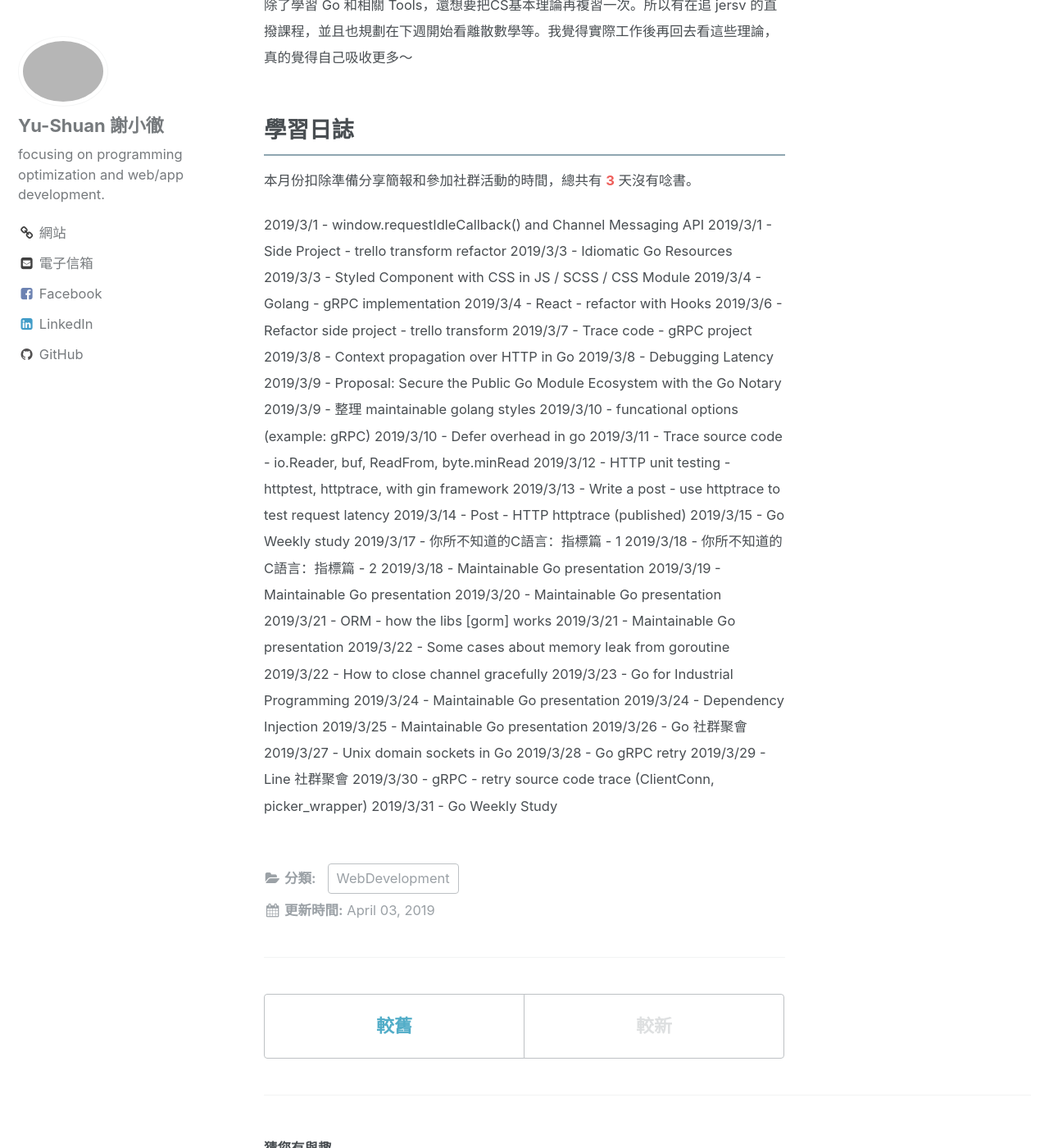
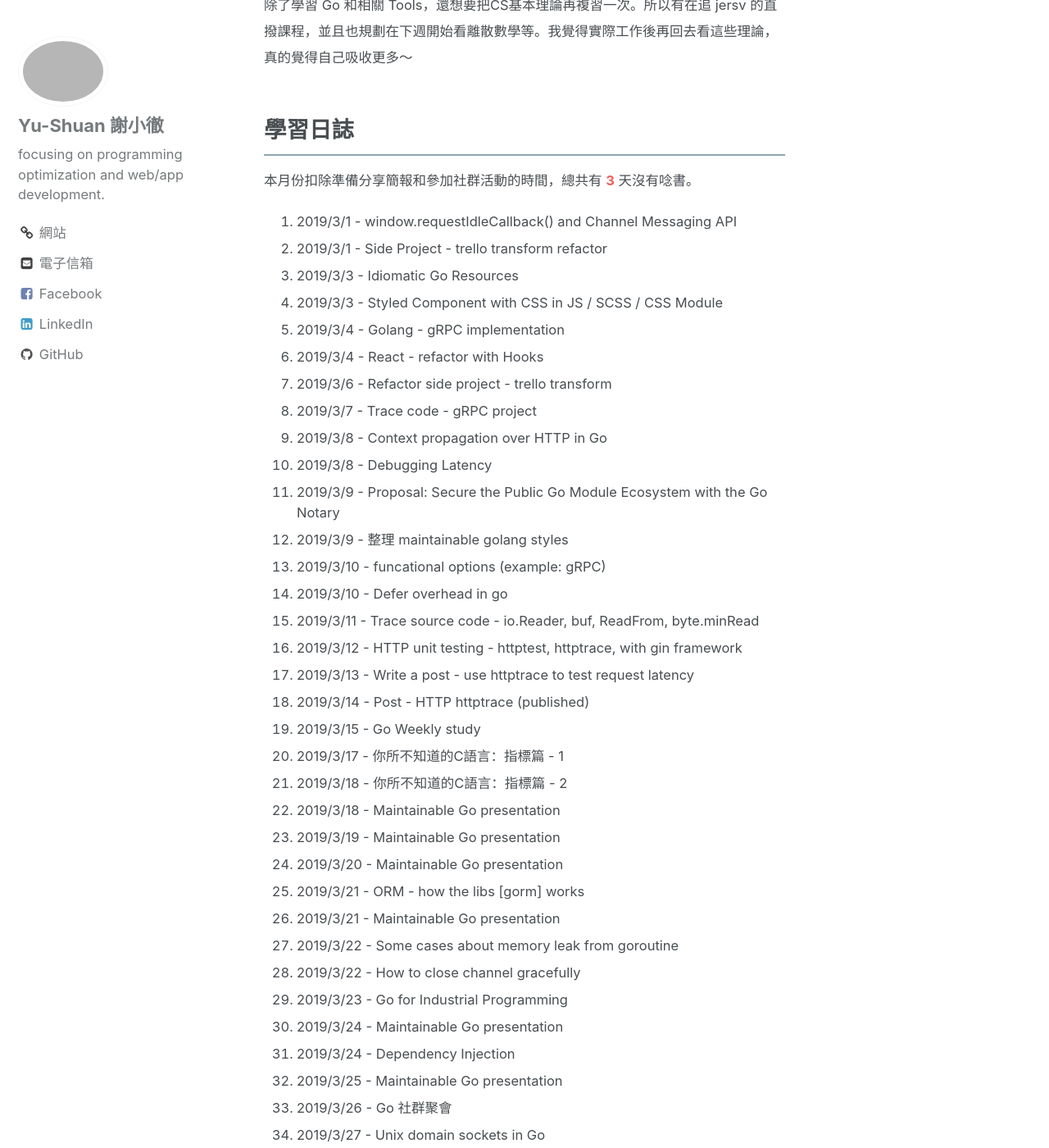
Before and after one commit to YuShuanHsieh/yushuanhsieh.github.io, a Jekyll site: the page built from _posts/2019-04-04-study-201903.markdown, in a window 1280 px wide and 1400 px high, scrolled down 1491 px. Shown: the whole window at 82% size. Built offline with Jekyll 4.4.1, drawn with Linux system fonts in a browser that asks for light colours; some of the changed lines change nothing that is shown; some of the changed text lies outside the part shown.

```diff
--- a/_posts/2019-04-04-study-201903.markdown
+++ b/_posts/2019-04-04-study-201903.markdown
@@ -20,41 +20,41 @@
 ## 學習日誌
 本月份扣除準備分享簡報和參加社群活動的時間，總共有 **3** 天沒有唸書。
 
-2019/3/1 - window.requestIdleCallback() and Channel Messaging API
-2019/3/1 - Side Project - trello transform refactor
-2019/3/3 - Idiomatic Go Resources
-2019/3/3 - Styled Component with CSS in JS / SCSS / CSS Module
-2019/3/4 - Golang - gRPC implementation
-2019/3/4 - React - refactor with Hooks
-2019/3/6 - Refactor side project - trello transform
-2019/3/7 - Trace code - gRPC project
-2019/3/8 - Context propagation over HTTP in Go
-2019/3/8 - Debugging Latency
-2019/3/9 - Proposal: Secure the Public Go Module Ecosystem with the Go Notary
-2019/3/9 - 整理 maintainable golang styles
-2019/3/10 - funcational options (example: gRPC)
-2019/3/10 - Defer overhead in go
-2019/3/11 - Trace source code - io.Reader, buf, ReadFrom, byte.minRead
-2019/3/12 - HTTP unit testing - httptest, httptrace, with gin framework
-2019/3/13 - Write a post - use httptrace to test request latency
-2019/3/14 - Post - HTTP httptrace (published)
-2019/3/15 - Go Weekly study
-2019/3/17 - 你所不知道的C語言：指標篇 - 1
-2019/3/18 - 你所不知道的C語言：指標篇 - 2
-2019/3/18 - Maintainable Go presentation
-2019/3/19 - Maintainable Go presentation
-2019/3/20 - Maintainable Go presentation
-2019/3/21 - ORM - how the libs [gorm] works
-2019/3/21 - Maintainable Go presentation
-2019/3/22 - Some cases about memory leak from goroutine
-2019/3/22 - How to close channel gracefully
-2019/3/23 - Go for Industrial Programming
-2019/3/24 - Maintainable Go presentation
-2019/3/24 - Dependency Injection
-2019/3/25 - Maintainable Go presentation
-2019/3/26 - Go 社群聚會
-2019/3/27 - Unix domain sockets in Go
-2019/3/28 - Go gRPC retry
-2019/3/29 - Line 社群聚會
-2019/3/30 - gRPC - retry source code trace (ClientConn, picker_wrapper)
-2019/3/31 - Go Weekly Study
+1. 2019/3/1 - window.requestIdleCallback() and Channel Messaging API
+2. 2019/3/1 - Side Project - trello transform refactor
+3. 2019/3/3 - Idiomatic Go Resources
+4. 2019/3/3 - Styled Component with CSS in JS / SCSS / CSS Module
+5. 2019/3/4 - Golang - gRPC implementation
+6. 2019/3/4 - React - refactor with Hooks
+7. 2019/3/6 - Refactor side project - trello transform
+8. 2019/3/7 - Trace code - gRPC project
+9. 2019/3/8 - Context propagation over HTTP in Go
+10. 2019/3/8 - Debugging Latency
+11. 2019/3/9 - Proposal: Secure the Public Go Module Ecosystem with the Go Notary
+12. 2019/3/9 - 整理 maintainable golang styles
+13. 2019/3/10 - funcational options (example: gRPC)
+14. 2019/3/10 - Defer overhead in go
+15. 2019/3/11 - Trace source code - io.Reader, buf, ReadFrom, byte.minRead
+16. 2019/3/12 - HTTP unit testing - httptest, httptrace, with gin framework
+17. 2019/3/13 - Write a post - use httptrace to test request latency
+18. 2019/3/14 - Post - HTTP httptrace (published)
+19. 2019/3/15 - Go Weekly study
+20. 2019/3/17 - 你所不知道的C語言：指標篇 - 1
+21. 2019/3/18 - 你所不知道的C語言：指標篇 - 2
+22. 2019/3/18 - Maintainable Go presentation
+23. 2019/3/19 - Maintainable Go presentation
+24. 2019/3/20 - Maintainable Go presentation
+25. 2019/3/21 - ORM - how the libs [gorm] works
+26. 2019/3/21 - Maintainable Go presentation
+27. 2019/3/22 - Some cases about memory leak from goroutine
+28. 2019/3/22 - How to close channel gracefully
+29. 2019/3/23 - Go for Industrial Programming
+30. 2019/3/24 - Maintainable Go presentation
+31. 2019/3/24 - Dependency Injection
+32. 2019/3/25 - Maintainable Go presentation
+33. 2019/3/26 - Go 社群聚會
+34. 2019/3/27 - Unix domain sockets in Go
+35. 2019/3/28 - Go gRPC retry
+36. 2019/3/29 - Line 社群聚會
+37. 2019/3/30 - gRPC - retry source code trace (ClientConn, picker_wrapper)
+38. 2019/3/31 - Go Weekly Study
```
